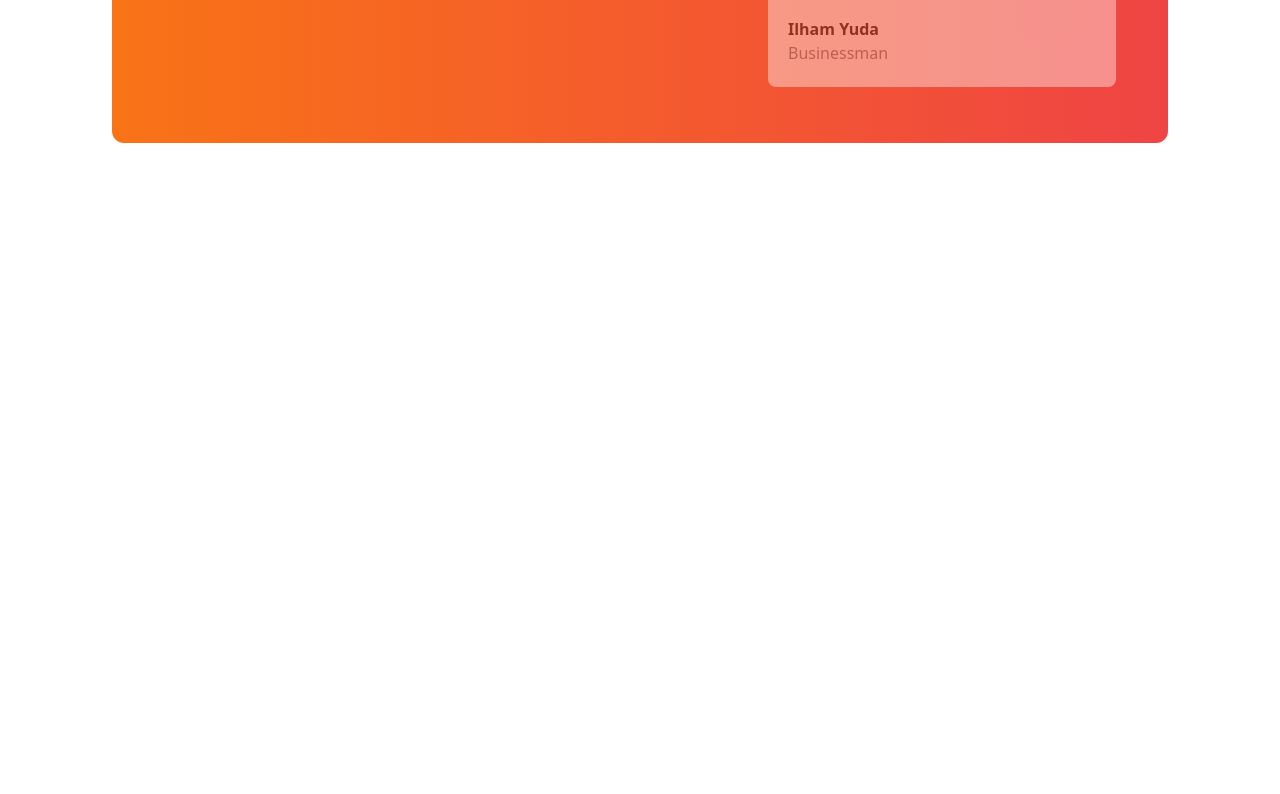
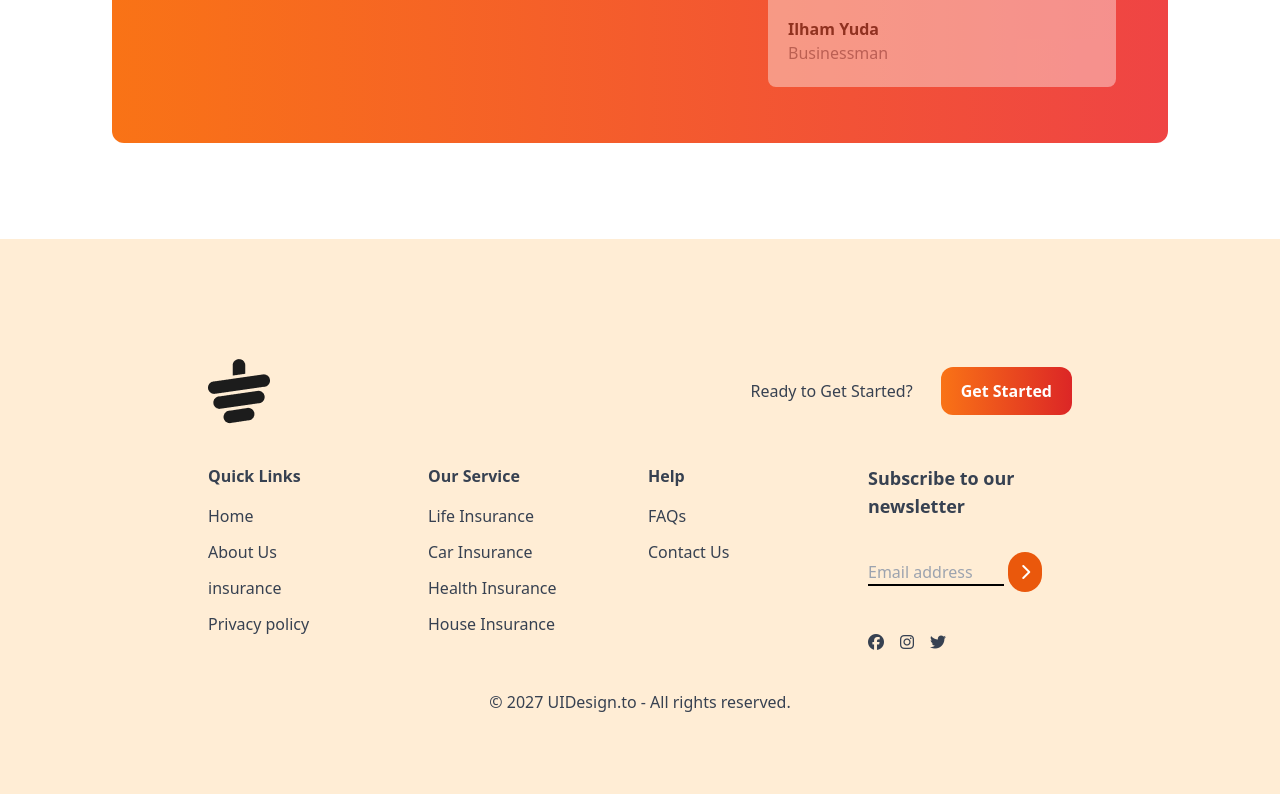
Before and after one commit to Ahad-Miah/Tea-House, a plain HTML site: page index.html in a window 1280 px wide. Shown: the part 2248-3042 px from the top of the page. Before the commit the page ends 2487 px from the top, so only its background shows below. Drawn offline with nearby package versions, Linux system fonts and the light colour scheme.

Commit message:
footer section added

```diff
--- a/index.html
+++ b/index.html
@@ -168,7 +168,63 @@
 
             </div>
          </section>
-
     </main>
+    <footer class=" bg-orange-100 text-gray-700 py-10 px-4 md:px-16">
+        <div class="w-9/12 mx-auto mt-20 ">
+            <!-- logo -->
+             <div class=" mb-10 flex justify-between">
+                <div>
+                    <img src="./images/cup.png" alt="">
+                </div>
+                <div class="flex items-center gap-7">
+                    <h4>Ready to Get Started?</h4>
+                    <button class=" bg-gradient-to-r from-orange-500 to-red-600 px-5 py-3 rounded-xl text-white font-bold">Get Started</button>
+                </div>
+             </div>
+             <!-- Links -->
+              <div class="grid grid-cols-1 md:grid-cols-2  lg:grid-cols-4 gap-4">
+                <!-- First column -->
+                 <div>
+                    <h4 class="font-bold mb-4">Quick Links</h4>
+                    <p class="mb-3">Home</p>
+                    <p class="mb-3">About Us</p>
+                    <p class="mb-3">insurance</p>
+                    <p class="mb-3">Privacy policy</p>
+                 </div>
+                 <!-- second column -->
+                 <div>
+                    <h4 class="font-bold mb-4">Our Service</h4>
+                    <p class="mb-3">Life Insurance</p>
+                    <p class="mb-3">Car Insurance</p>
+                    <p class="mb-3">Health Insurance</p>
+                    <p class="mb-3">House Insurance</p>
+                 </div>
+                 <!-- Third Column -->
+                 <div>
+                    <h4 class="font-bold mb-4">Help</h4>
+                    <p class="mb-3">FAQs</p>
+                    <p class="mb-3">Contact Us</p>
+                 </div>
+                 <!-- fourth column -->
+                 <div>
+                    <h4 class="font-bold text-lg mb-8">Subscribe to our <br>newsletter</h4>
+                   <div class="flex flex-col space-y-2">
+                    <div>
+                        <input class="bg-transparent border-black border-b-2 w-4/6 mb-10" type="email" name="" id="" placeholder="Email address">
+                        <i class="fa-solid fa-chevron-right bg-orange-600 rounded-full p-3 text-white justify-center items-center"></i>
+                    </div>
+                    <div class="flex items-center gap-4">
+                        <i class="fa-brands fa-facebook"></i>
+                        <i class="fa-brands fa-instagram"></i>
+                        <i class="fa-brands fa-twitter"></i>
+                    </div>
+                   </div>
+                 </div>
+              </div>
+              <div>
+                <p class="text-center mt-10 mb-10">© 2027 UIDesign.to - All rights reserved.</p>
+              </div>
+        </div>
+    </footer>
 </body>
 </html>
```
